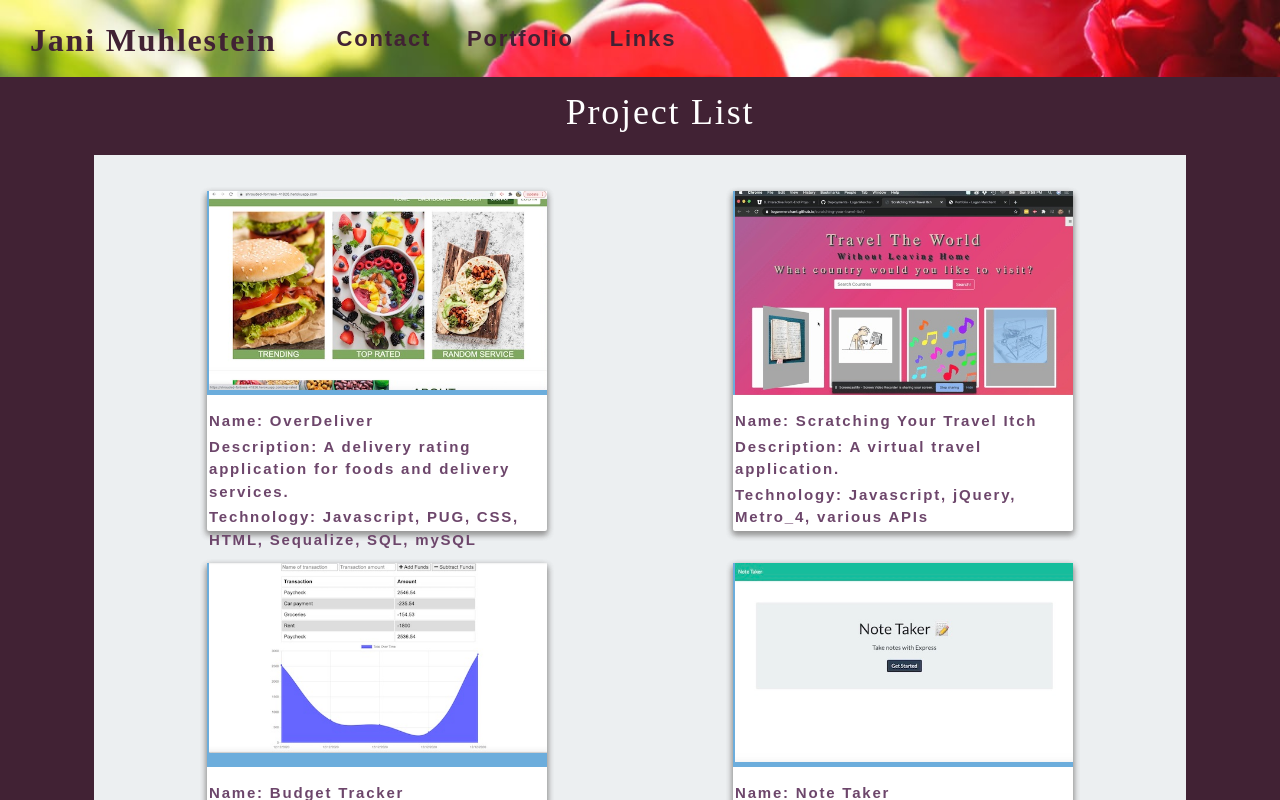
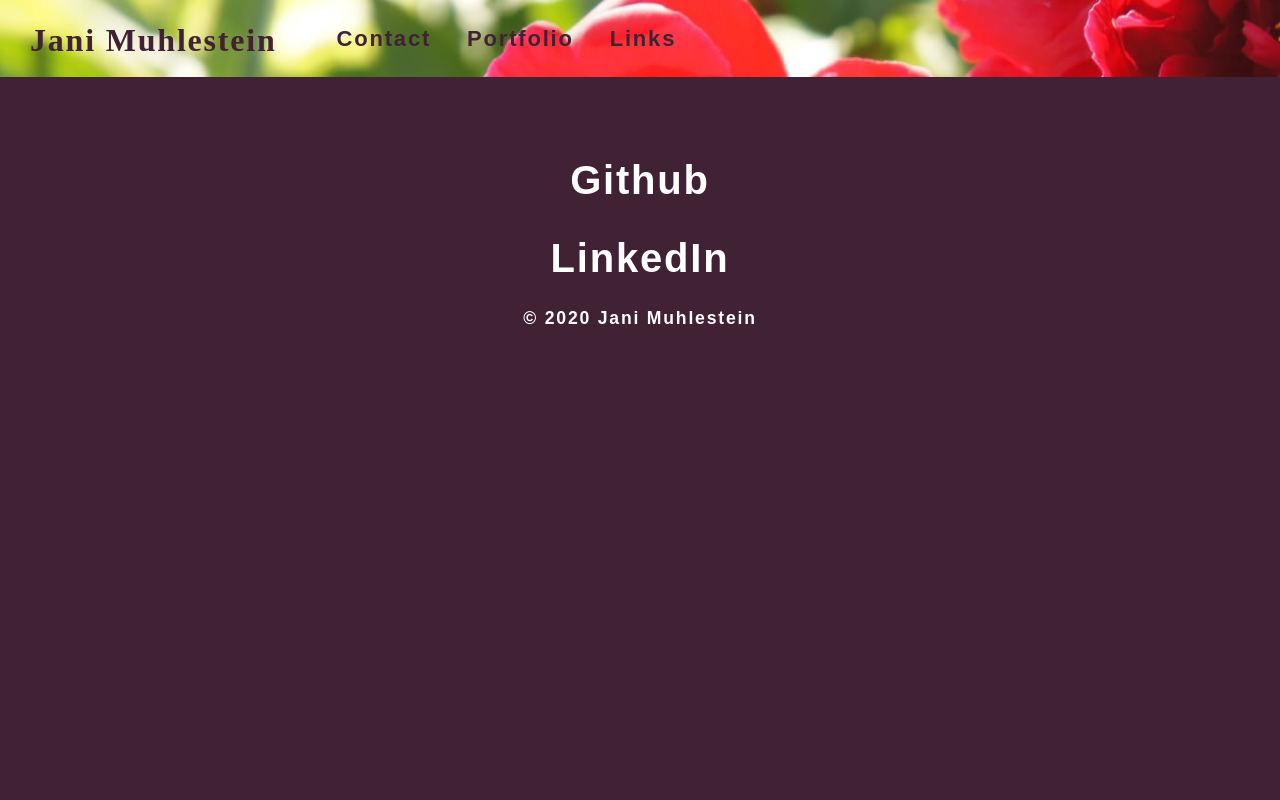
Before and after one commit to janimuhlestein/portfolio, a React (Create React App) app: page /links in a window 1280 px wide. Shown: the top 800 px of the page. Built offline with nearby package versions, Linux system fonts and the light colour scheme; a web font is replaced by a local one.

Commit message:
added links

```diff
--- a/package.json
+++ b/package.json
@@ -8,6 +8,7 @@
     "@testing-library/user-event": "^12.6.0",
     "react": "^17.0.1",
     "react-dom": "^17.0.1",
+    "react-router-dom": "^5.2.0",
     "react-scripts": "4.0.1",
     "web-vitals": "^0.2.4"
   },
--- a/src/App.js
+++ b/src/App.js
@@ -1,26 +1,41 @@
-import React, { useState } from 'react';
+import React from 'react';
+import {
+  BrowserRouter as Router,
+  Switch,
+  Route
+} from "react-router-dom";
 import About from './components/About';
 import Nav from './components/Nav';
 import Portfolio from './components/Portfolio';
 import Footer from './components/Footer';
 import ContactForm from './components/Contact';
+import Links from './components/Links';
 
 function App() {
-  const [aboutSelected, setAboutSelected] = useState(true);
-  const [contactSelected, setContactSelected] = useState(false);
-  const [portfolioSelected, setPortfolioSelected] = useState(false);
-
-
   return (
+    <Router>
     <div>
       <Nav></Nav>
-      <main>
-        <div>
-        <Portfolio></Portfolio>
-        </div>
-      </main>
+     <Switch>
+       <Route path="/about">
+         <About/>
+       </Route>
+       <Route path ="/contact">
+        <ContactForm/>
+       </Route>
+       <Route path="/portfolio">
+         <Portfolio/>
+       </Route>
+       <Route path = "/links">
+         <Links/>
+       </Route>
+       <Route path="/">
+         <About/>
+       </Route>
+     </Switch>
       <Footer></Footer>
     </div>
+    </Router>
   )
 }
 
--- a/src/components/About/index.js
+++ b/src/components/About/index.js
@@ -5,9 +5,9 @@ function About() {
     return (
         <section className = "my-5 coverImage">
             <div className = "coverImage top">
-            <img src={coverImage} className = "coverImage" style={{ width: "50%"}} alt = "female developer" />
+            <img src={coverImage} className = "coverImage" style={{ width: "30%"}} alt = "female developer" />
             <div>
-                <p>I am a software tester, full-stack software developer, writer, historian, musician, and avid supporter of our military.</p>
+                <p className="cover-Image top">I am a software tester, full-stack software developer, writer, historian, musician, and avid supporter of our military.</p>
                 <p>I have worked in the software industry for 25 years. I adore software: creating it, and breaking it.
                     </p>
                 <p>
--- a/src/components/Contact/index.js
+++ b/src/components/Contact/index.js
@@ -41,7 +41,7 @@ function ContactForm() {
     return (
         <section>
             <h1 data-testid>Contact me</h1>
-            <form id="contact-form" onSubmit={handleSubmit}>
+            <form id="contact-form" className="contact-top" onSubmit={handleSubmit}>
                 <div>
                     <label htmlFor="name">Name:</label>
                     <input type = "text" defaultValue={name} onBlur = {handleChange} name = "name" />
--- /dev/null
+++ b/src/components/Links/index.js
@@ -0,0 +1,16 @@
+import React from 'react';
+
+function Links() {
+    return (
+        <div className = "links-top">
+            <p>
+                <a href="https://github.com/janimuhlestein" className="links-top">Github</a>
+            </p>
+            <p>
+                <a href="https://www.linkedin.com/in/jani-muhlestein-1b69a52/" className="links-top">LinkedIn</a>
+            </p>
+        </div>
+    );
+};
+
+export default Links;
--- a/src/components/Nav/index.js
+++ b/src/components/Nav/index.js
@@ -1,12 +1,6 @@
 import React from 'react';
 
-function Nav(props) {
-    const {
-        setAboutSelected,
-        setContactSelected,
-        setPortfolioSelected,
-        setLinksSelected
-    } = props;
+function Nav() {
 
     return (
         <header className = "flex-row px-1 header-background">
@@ -16,13 +10,13 @@ function Nav(props) {
             <nav>
                 <ul className = "flex-row">
                     <li className = "mx-2">
-                        <a href = "#contact" className = "nav">Contact</a>
+                        <a href = "/contact" className = "nav">Contact</a>
                     </li>
                     <li className = "mx-2">
-                        <a href = "#portfolio" className = "nav">Portfolio</a>
+                        <a href = "/portfolio" className = "nav">Portfolio</a>
                     </li>
                     <li className = "mx-2">
-                        <a href = "#links" className = "nav">Links</a>
+                        <a href = "/links" className = "nav">Links</a>
                     </li>
                 </ul>
             </nav>
--- a/src/components/Portfolio/index.js
+++ b/src/components/Portfolio/index.js
@@ -101,9 +101,9 @@ function Portfolio() {
     }
 ]);
     return (
-        <section>
-            <div>
-                <h1 className = "title">Project List</h1>
+        <section className="project-top">
+            <div className="top">
+                <h1 className = "title">My Projects</h1>
             </div>
         <Wrapper>
             {projectList.map(project=>(
--- a/src/index.css
+++ b/src/index.css
@@ -24,13 +24,22 @@ main {
 
 .coverImage {
   display: flex;
-  margin-right: 20px;
+  margin-top: 60px;
+  margin-right: 30px;
   margin-bottom: 20px;
+  margin-left: 30px;
   font-family: 'Federo', sans-serif;
 }
 
 .top {
   margin-top: 40px;
+}
+
+.links-top {
+  margin-top: 150px;
+  text-align: center;
+  color: white;
+  font-size: 40px;
 }
 
 
@@ -43,18 +52,31 @@ footer {
 }
 
 header {
+  top: 0;
+  left: 0;
   font-size: 22px;
+  margin-bottom: 20px;
 }
 
 .aboutMe {
-  margin-top: 40px;
+  padding-top: 100px;
   margin-left: 20px;
   margin-bottom: 20px;
+  margin-top: 30px;
   font-family: 'Playball', cursive;
 }
 
 .nav {
   color: var(--dark);
+}
+
+.project-top {
+  margin-top: 70px;
+}
+
+.contact-top {
+  margin-top: 70px;
+  margin-left: 30px;
 }
 
 
@@ -73,7 +95,7 @@ body {
 }
 
 body {
-  margin: 0;
+  margin-top: 0;
   padding: 0;
   font-weight: 600;
   line-height: 1.5;
```
Also changed, not shown: 1 other file (tests, documents, lock files or other folders).
